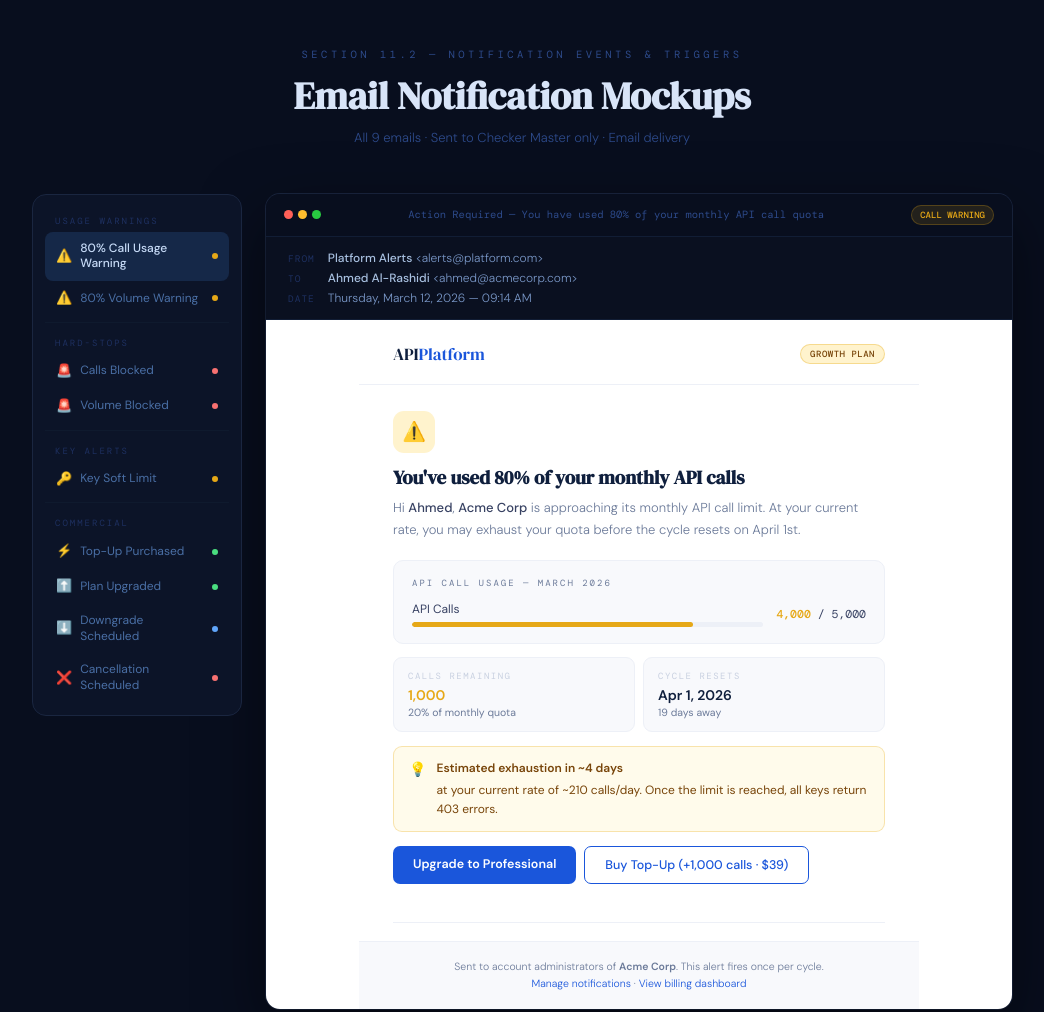
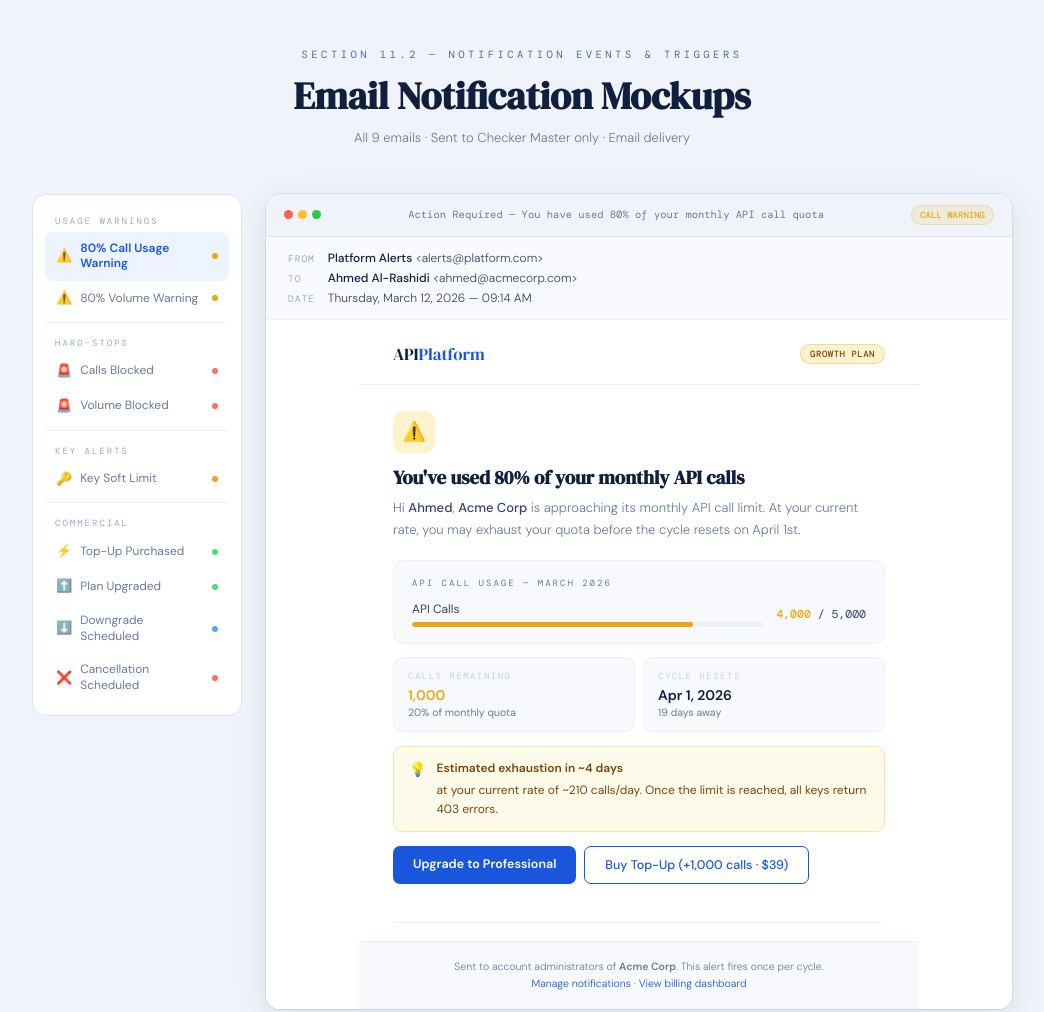
Before and after one commit to vishav-github/techandlearn, a plain HTML site: page checker/ApiPlatformEmail.html in a window 1280 px wide. Shown: the top 1012 px of the page, without its empty margins (118-1162 px from the left). Drawn offline with nearby package versions, Linux system fonts and the light colour scheme.

Commit message:
Update ApiPlatformEmail.html

```diff
--- a/checker/ApiPlatformEmail.html
+++ b/checker/ApiPlatformEmail.html
@@ -28,7 +28,7 @@
   }
 
   body {
-    background: #080E1E;
+    background: #F0F4FA;
     font-family: 'DM Sans', sans-serif;
     color: var(--text);
     min-height: 100vh;
@@ -38,13 +38,13 @@
   .page-header { text-align: center; margin-bottom: 48px; }
   .page-header .label {
     font-family: 'DM Mono', monospace; font-size: 10.5px;
-    letter-spacing: 3.5px; color: #2D4A8A; text-transform: uppercase; margin-bottom: 14px;
+    letter-spacing: 3.5px; color: #4A6FA5; text-transform: uppercase; margin-bottom: 14px;
   }
   .page-header h1 {
     font-family: 'DM Serif Display', serif;
-    font-size: clamp(24px, 3vw, 38px); color: #D8E4F8; line-height: 1.15; margin-bottom: 10px;
+    font-size: clamp(24px, 3vw, 38px); color: #0F1F3D; line-height: 1.15; margin-bottom: 10px;
   }
-  .page-header p { font-size: 13px; color: #2D4A8A; font-weight: 300; }
+  .page-header p { font-size: 13px; color: #6B7A99; font-weight: 300; }
 
   .main-layout {
     max-width: 980px; margin: 0 auto;
@@ -53,23 +53,23 @@
 
   /* SIDEBAR */
   .tabs-sidebar {
-    background: #0C1428; border: 1px solid #1A2640;
+    background: #FFFFFF; border: 1px solid #DDE3EF;
     border-radius: 14px; padding: 12px; position: sticky; top: 24px;
   }
   .tabs-group-label {
     font-family: 'DM Mono', monospace; font-size: 9px;
-    letter-spacing: 2px; text-transform: uppercase; color: #1E3060; padding: 8px 10px 5px;
+    letter-spacing: 2px; text-transform: uppercase; color: #9AAAC4; padding: 8px 10px 5px;
   }
   .tab-btn {
     display: flex; align-items: center; gap: 8px; width: 100%;
     padding: 9px 11px; border-radius: 8px; border: none; background: transparent;
-    color: #4A6FA5; font-family: 'DM Sans', sans-serif; font-size: 12px;
+    color: #6B7A99; font-family: 'DM Sans', sans-serif; font-size: 12px;
     font-weight: 400; cursor: pointer; transition: all 0.15s; text-align: left; line-height: 1.3;
   }
-  .tab-btn:hover { background: #111D35; color: #8AA8D8; }
-  .tab-btn.active { background: #152848; color: #C8DCF8; font-weight: 500; }
+  .tab-btn:hover { background: #F0F4FA; color: #1A56DB; }
+  .tab-btn.active { background: #EEF4FF; color: #1A56DB; font-weight: 600; }
   .tab-icon { font-size: 13px; flex-shrink: 0; }
-  .tab-divider { height: 1px; background: #0F1A2E; margin: 6px 0; }
+  .tab-divider { height: 1px; background: #EDF0F7; margin: 6px 0; }
   .tab-dot { width: 6px; height: 6px; border-radius: 50%; flex-shrink: 0; margin-left: auto; }
   .dot-w { background: #E6A817; }
   .dot-r { background: #F87171; }
@@ -83,12 +83,12 @@
   @keyframes fu { from { opacity:0; transform:translateY(10px); } to { opacity:1; transform:translateY(0); } }
 
   .email-chrome {
-    background: #0C1428; border-radius: 14px; overflow: hidden;
-    box-shadow: 0 24px 64px rgba(0,0,0,0.5), 0 0 0 1px #1A2640;
+    background: #FFFFFF; border-radius: 14px; overflow: hidden;
+    box-shadow: 0 8px 32px rgba(15,31,61,0.10), 0 0 0 1px #DDE3EF;
   }
   .chrome-bar {
-    background: #080E1E; padding: 11px 18px;
-    display: flex; align-items: center; gap: 12px; border-bottom: 1px solid #111D35;
+    background: #F0F4FA; padding: 11px 18px;
+    display: flex; align-items: center; gap: 12px; border-bottom: 1px solid #DDE3EF;
   }
   .chrome-dots { display: flex; gap: 5px; }
   .chrome-dots span { width: 9px; height: 9px; border-radius: 50%; }
@@ -96,7 +96,7 @@
   .chrome-dots span:nth-child(2) { background: #FFBD2E; }
   .chrome-dots span:nth-child(3) { background: #28CA41; }
   .chrome-subject {
-    font-family: 'DM Mono', monospace; font-size: 10.5px; color: #2D4A8A;
+    font-family: 'DM Mono', monospace; font-size: 10.5px; color: #6B7A99;
     flex: 1; text-align: center; overflow: hidden; text-overflow: ellipsis; white-space: nowrap;
   }
   .cbadge {
@@ -109,12 +109,12 @@
   .cbadge-g { background: rgba(22,163,74,0.12);  color: #4ADE80; border: 1px solid rgba(22,163,74,0.25); }
 
   .email-meta {
-    background: #0A1020; padding: 13px 22px; border-bottom: 1px solid #111D35;
+    background: #F8F9FC; padding: 13px 22px; border-bottom: 1px solid #EDF0F7;
     display: grid; grid-template-columns: auto 1fr; gap: 4px 13px; align-items: baseline;
   }
-  .ml { font-family: 'DM Mono', monospace; font-size: 9.5px; color: #1E3060; text-transform: uppercase; letter-spacing: 1px; }
-  .mv { font-size: 12px; color: #7A98C8; font-weight: 300; }
-  .mv strong { color: #A8C0E0; font-weight: 500; }
+  .ml { font-family: 'DM Mono', monospace; font-size: 9.5px; color: #9AAAC4; text-transform: uppercase; letter-spacing: 1px; }
+  .mv { font-size: 12px; color: #374162; font-weight: 300; }
+  .mv strong { color: #0F1F3D; font-weight: 500; }
 
   /* EMAIL BODY */
   .email-body { background: var(--white); }
```
